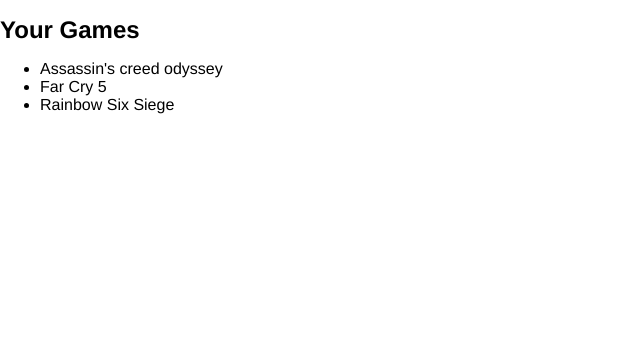
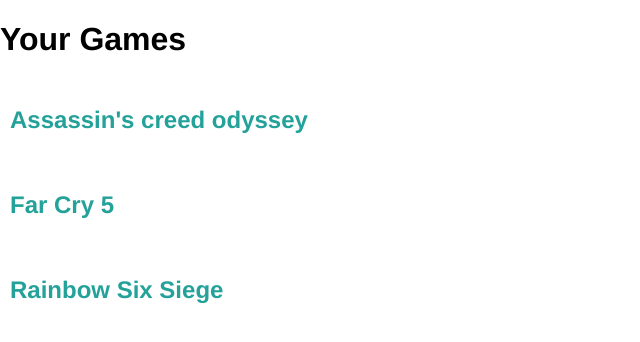
Before and after one commit to romaindso/devoxx-2019, a React (Vite) app: page / in a window 1280 px wide. Shown: the top 342 px of the page, without its empty margins (0-640 px from the left). Built offline with nearby package versions, Linux system fonts and the light colour scheme.

Commit message:
init game list

```diff
--- a/src/App.js
+++ b/src/App.js
@@ -1,17 +1,31 @@
 import React from "react";
-import { Title } from "./common/ui";
+import { Title, Container, List, Item, GameTitle } from "./common/ui";
 import games from "./api/games";
+
+const Game = ({ game }) => {
+  return (
+    <Item>
+      <GameTitle>{game.name}</GameTitle>
+    </Item>
+  );
+};
+
+const GameList = () => {
+  return (
+    <List>
+      {games.map(game => (
+        <Game key={game.id} game={game} />
+      ))}
+    </List>
+  );
+};
 
 const App = () => {
   return (
-    <div>
+    <Container>
       <Title>Your Games</Title>
-      <ul>
-        {games.map(game => (
-          <li key={game.id}>{game.name}</li>
-        ))}
-      </ul>
-    </div>
+      <GameList />
+    </Container>
   );
 };
 
--- a/src/common/ui.js
+++ b/src/common/ui.js
@@ -1,8 +1,28 @@
 import styled from "styled-components";
 
 export const Title = styled.h1`
-  font-size: 24px;
-`
+  font-size: 32px;
+`;
+
+export const List = styled.ul`
+  margin: 0;
+  padding: 0px;
+`;
+
+export const Item = styled.li`
+  list-style-type: none;
+  background: white;
+  color: #24a29a;
+  padding: 10px;
+  margin: 0px 0px 5px;
+`;
+
+export const Container = styled.div`
+  margin: auto;
+  display: flex;
+  flex-direction: column;
+  justify-content: center;
+`;
 
 export const Center = styled.div`
   text-align: center;
@@ -13,22 +33,6 @@
   justify-content: center;
 `;
 
-export const Nav = styled.nav`
-  display: flex;
-  justify-content: center;
-  align-items: center;
-  height: 50px;
-  background-color: black;
+export const GameTitle = styled.h1`
+  font-size: 24px;
 `;
-
-export const NavLink = styled.span`
-  background-color: ${props => (props.isActive ? "white" : "#c4c4c4")};
-  padding: 10px 5px;
-  color: black;
-  margin: 0 20px;
-
-  &:hover {
-    cursor: pointer;
-    background-color: white;
-  }
-`;
--- a/src/index.css
+++ b/src/index.css
@@ -1,6 +1,7 @@
 html,
 body {
   font-family: "Helvetica Neue", cursive;
+  font-size: 16px;
   margin: 0;
   padding: 0;
 }
```
Also changed, not shown: 3 other files (tests, documents, lock files or other folders).
